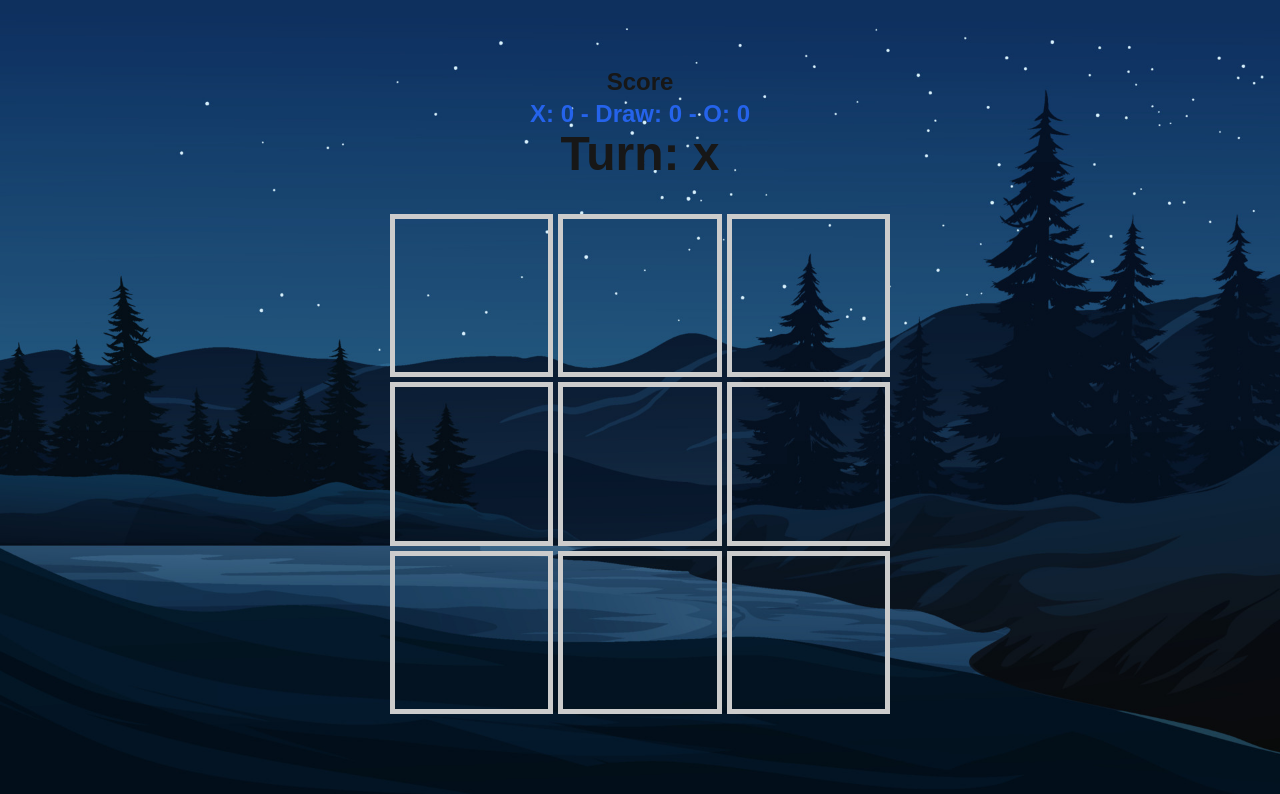
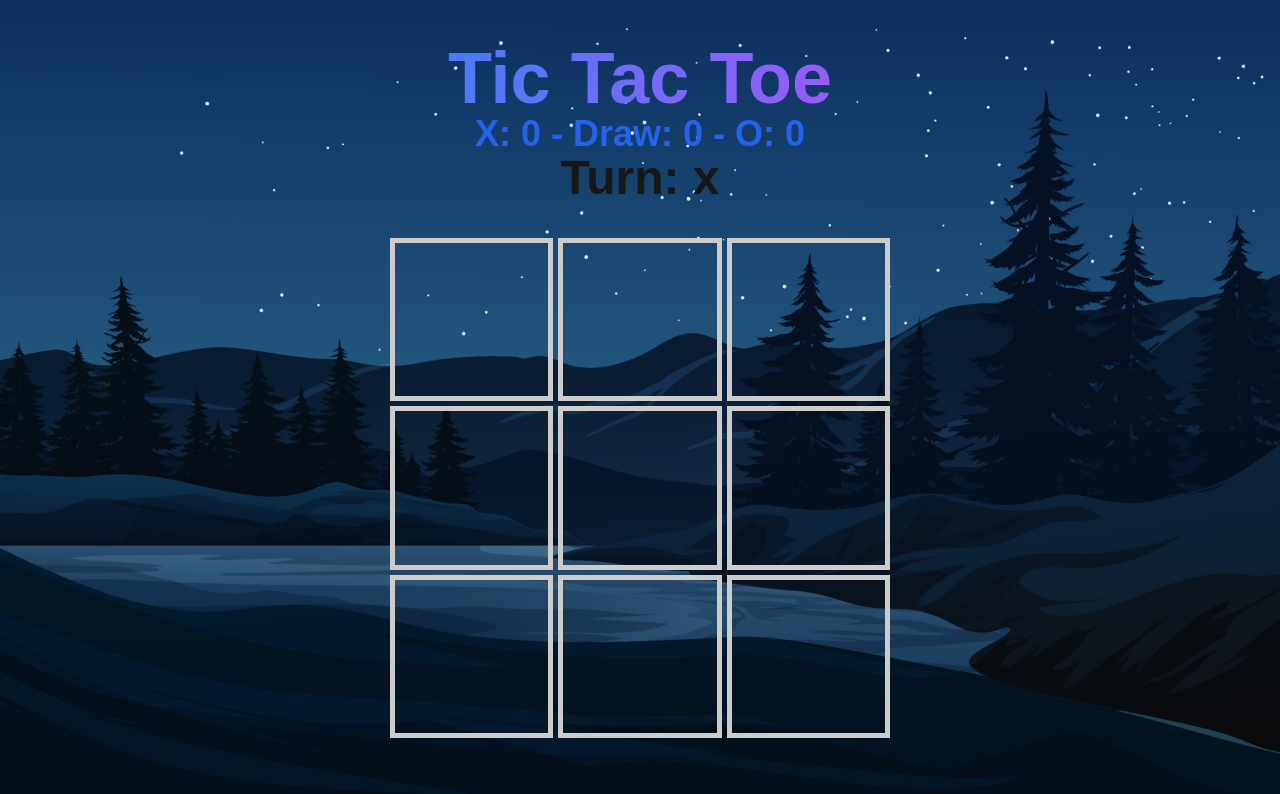
Before and after one commit to ThuanLeUwU/tic-tac-toe, a Next.js app: page / in a window 1280 px wide. Shown: the top 794 px of the page. Built offline with nearby package versions, Linux system fonts and the light colour scheme.

Commit message:
transparent

```diff
--- a/app/page.tsx
+++ b/app/page.tsx
@@ -57,13 +57,19 @@ export default function Home() {
         onClose={resetGame}
       />
       <div className="tw-flex tw-flex-col tw-text-center">
-        <div className="tw-text-2xl tw-font-bold tw-overflow-hidden tw-whitespace-nowrap">
-          <p>Score</p>
-          <p className="tw-text-blue-600">
+        <div className="tw-font-bold tw-overflow-hidden tw-whitespace-nowrap">
+          <p
+            className="tw-text-4xl sm:tw-text-5xl md:tw-text-6xl lg:tw-text-7xl
+               tw-font-extrabold tw-bg-gradient-to-r
+               tw-from-blue-500 tw-to-purple-500
+               tw-bg-clip-text tw-text-transparent">
+            Tic Tac Toe
+          </p>
+          <p className="tw-text-blue-600 tw-text-xl sm:tw-text-2xl md:tw-text-3xl lg:tw-text-4xl">
             X: {score.X} - Draw: {score.Draw} - O: {score.O}
           </p>
         </div>
-        <p className="tw-text-5xl tw-font-bold tw-mb-4 ">
+        <p className="tw-font-bold tw-mb-4 tw-text-2xl sm:tw-text-3xl md:tw-text-4xl lg:tw-text-5xl">
           Turn: {xTurn ? Cells.X : Cells.O}
         </p>
         <Board cells={board} onClick={handleClick}></Board>
--- a/app/presentational/components/Cell.tsx
+++ b/app/presentational/components/Cell.tsx
@@ -10,14 +10,24 @@ type CellProps = {
 const Cell: React.FC<CellProps> = ({ value, onClick }) => {
   return (
     <div
-      className="cell tw-flex tw-items-center tw-justify-center"
-      onClick={onClick}>
+      className={classNames(
+        "cell tw-flex tw-items-center tw-justify-center tw-border-4 tw-border-solid tw-transition-all",
+        {
+          "tw-border-blue-600 tw-pointer-events-none tw-bg-transparent":
+            value === Cells.X,
+          "tw-border-red-600 tw-pointer-events-none tw-bg-transparent":
+            value === Cells.O,
+          "hover:tw-border-gradient": value === Cells.Empty,
+        }
+      )}
+      onClick={value === Cells.Empty ? onClick : undefined}>
       {value !== Cells.Empty && (
         <span
           className={classNames("tw-font-bold tw-text-center", {
-            "tw-text-blue-600 tw-text-[8vw] md:tw-text-[5vw]":
+            "tw-text-blue-600 tw-text-[10vw] md:tw-text-[5vw]":
               value === Cells.X,
-            "tw-text-red-600 tw-text-[8vw] md:tw-text-[5vw]": value === Cells.O,
+            "tw-text-red-600 tw-text-[10vw] md:tw-text-[5vw]":
+              value === Cells.O,
           })}>
           {value}
         </span>
--- a/app/presentational/styles/globals.css
+++ b/app/presentational/styles/globals.css
@@ -15,6 +15,24 @@
 }
 * {
   box-sizing: border-box;
+}
+
+@keyframes gradientBorder {
+  0% {
+    border-image-source: linear-gradient(90deg, #ff0000, #ff7300);
+  }
+  25% {
+    border-image-source: linear-gradient(90deg, #ff7300, #ffd700);
+  }
+  50% {
+    border-image-source: linear-gradient(90deg, #ffd700, #32cd32);
+  }
+  75% {
+    border-image-source: linear-gradient(90deg, #32cd32, #1e90ff);
+  }
+  100% {
+    border-image-source: linear-gradient(90deg, #1e90ff, #ff0000);
+  }
 }
 
 body {
@@ -35,9 +53,9 @@ body {
 
 .board {
   margin: 20px;
-  width: 90vw; /* Chiếm 90% chiều rộng màn hình */
-  max-width: 500px; /* Giữ nguyên kích thước tối đa */
-  height: 90vw; /* Giữ tỷ lệ vuông theo chiều rộng */
+  width: 90vw;
+  max-width: 500px;
+  height: 90vw;
   max-height: 500px;
   gap: 5px;
   display: grid;
@@ -52,7 +70,7 @@ body {
   justify-content: center;
   align-items: center;
   font-weight: bold;
-  font-size: 6vw;
+  /* font-size: 6vw; */
   width: 100%;
   height: 100%;
 }
@@ -60,6 +78,10 @@ body {
 /* Thêm hiệu ứng hover trên desktop */
 @media (min-width: 768px) {
   .cell:hover {
+    border: 5px solid transparent;
+    border-image-slice: 1;
+    transition: border 0.3s ease-in-out;
+    animation: gradientBorder 1s infinite linear;
     background-color: rgba(0, 0, 0, 0.1);
   }
 }
```
